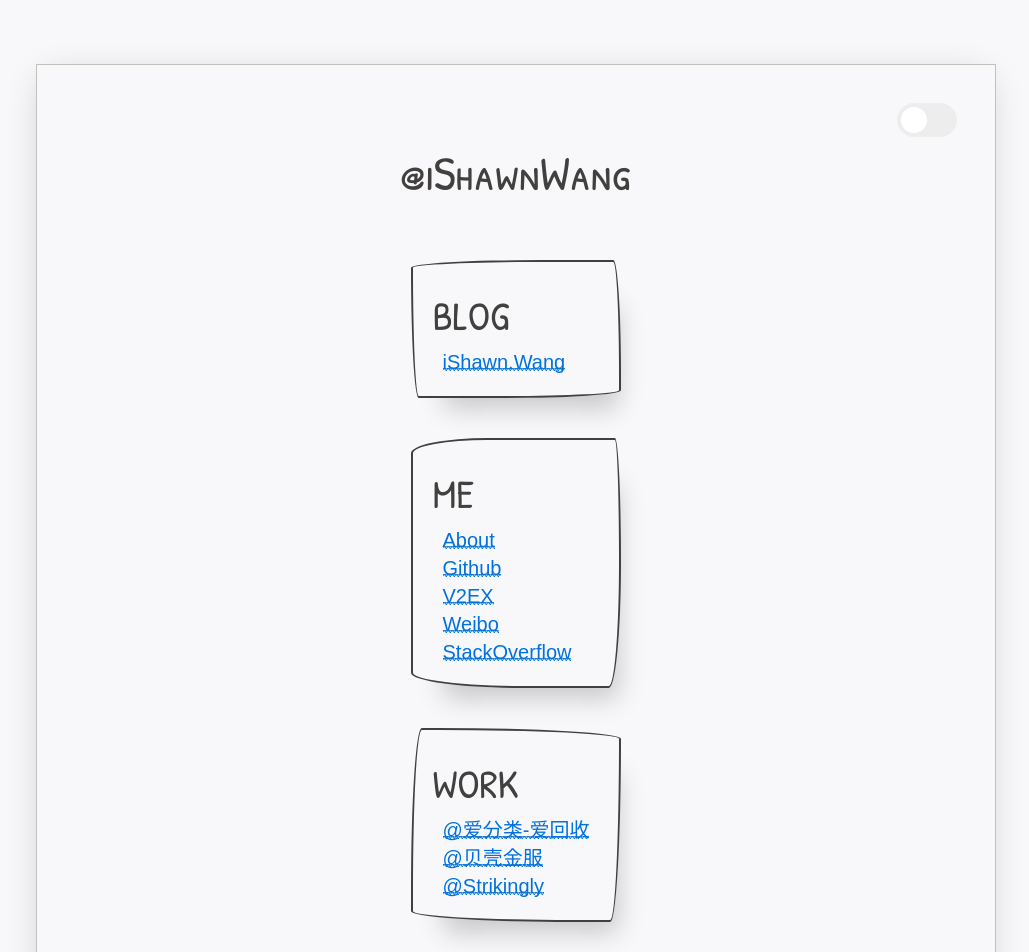
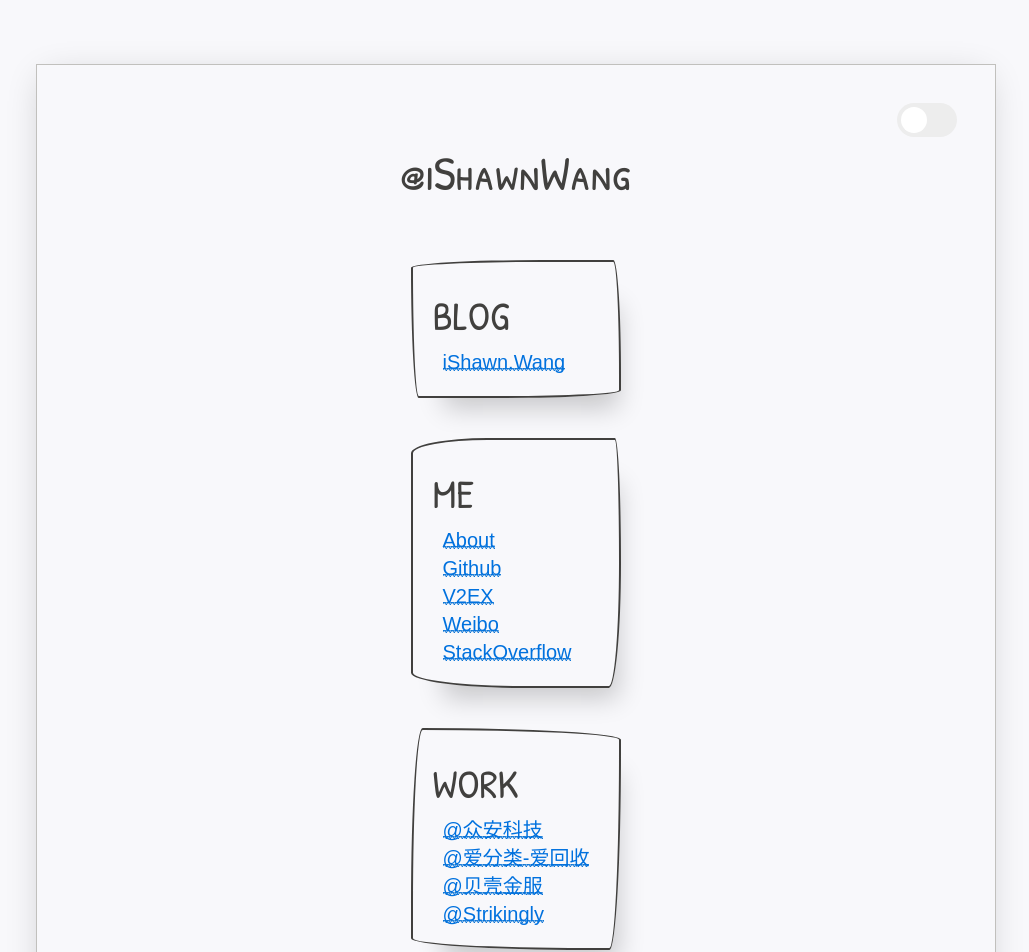
Before and after one commit to iShawnWang/iShawnWang2333, a Next.js app: page / in a window 1280 px wide. Shown: the top 952 px of the page, without its empty margins (124-1153 px from the left). Built offline with nearby package versions, Linux system fonts and the light colour scheme; a web font is replaced by a local one.

Commit message:
update job

```diff
--- a/pages/index.tsx
+++ b/pages/index.tsx
@@ -31,6 +31,10 @@
   {
     title: 'WORK',
     links: [
+      {
+        title: '@众安科技',
+        href: 'https://zhongan.io',
+      },
       {
         title: '@爱分类-爱回收',
         href: 'https://www.aifenlei.com/',
```
